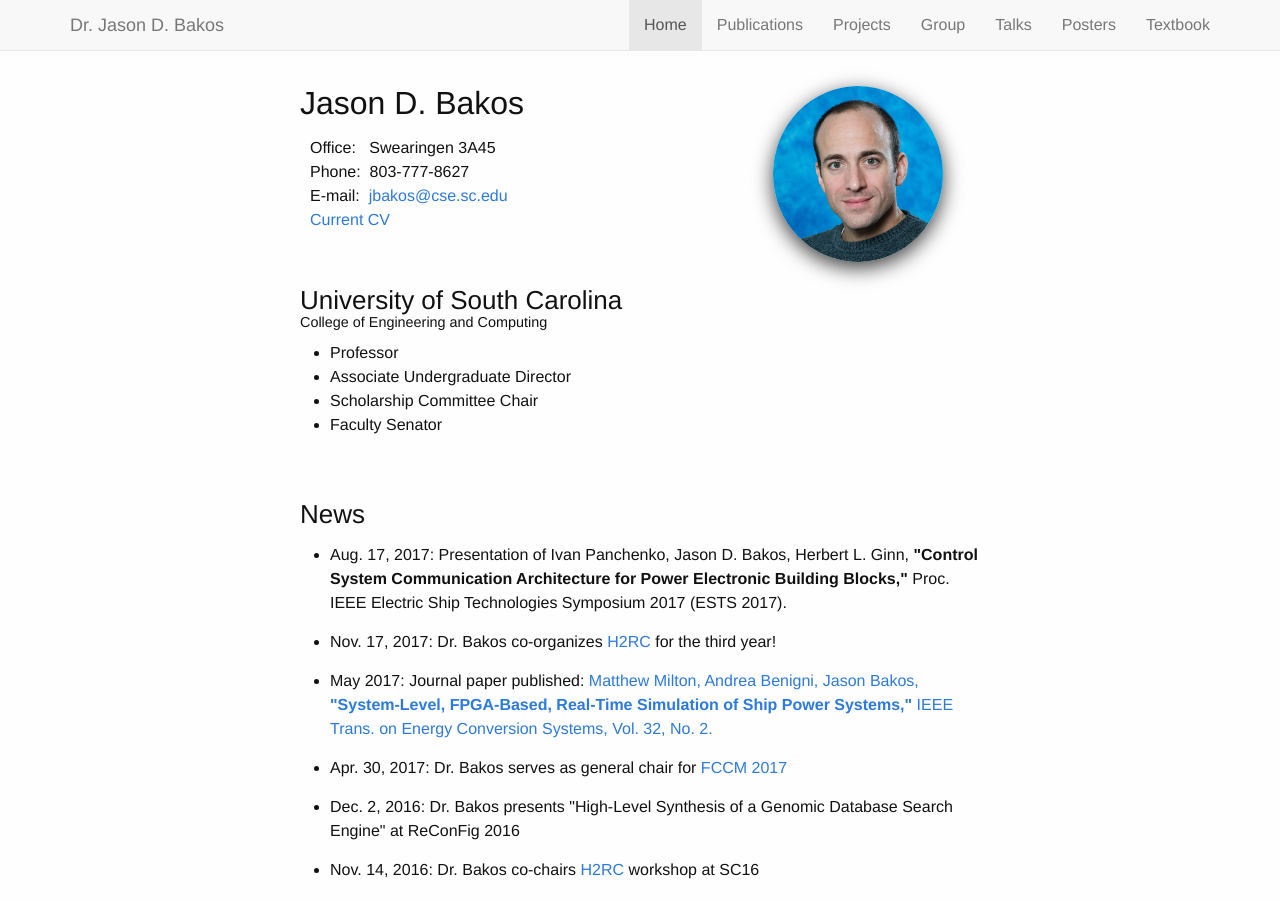
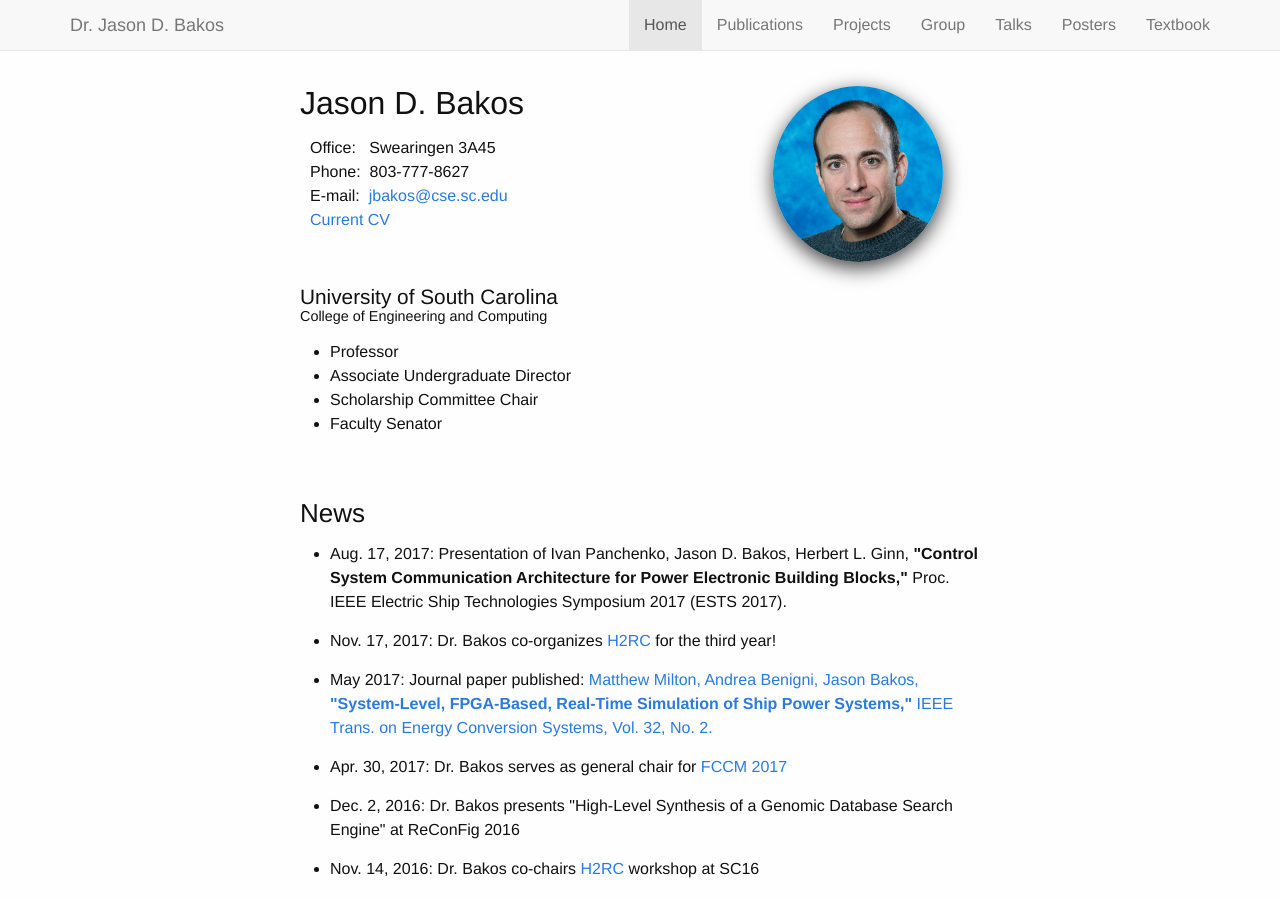
Before and after one commit to USCHeRC/Website, a Jekyll site: the page built from _my_pages/home.html, in a window 1280 px wide and 900 px high. Built offline with Jekyll 4.4.1, drawn with Linux system fonts in a browser that asks for light colours; our own code applies the rules of GitHub Pages for plain Markdown files.

Commit message:
new test

```diff
--- a/_data/members.yml
+++ b/_data/members.yml
@@ -47,7 +47,7 @@
   title:   Intel
   img:     rogers.jpg
 
-- name:    Tiffany M. Mintz, Ph.D.
+- name:    Tiffant Mintz, Ph.D.
   status:  alumnus
   year:    2010
   title:   Oak Ridge Nat'l Lab
--- a/_layouts/page.html
+++ b/_layouts/page.html
@@ -5,18 +5,13 @@ layout: default
 
   {% if page.heading %}
     <header class="post-header">
-      <!--
       {% if page.title == "Group" %}
         <div class="group"><h2> {{ page.heading }}</h2></div>
       {% else %}
         <h2> {{ page.heading }}</h2>
       {% endif %}
-    -->
-
-    <!-- this line is the new change -->
-      <div class="group"><h2> {{ page.heading }}</h2></div>
       <br>
-  </header>
+    </header>
   {% endif %}
 
   <div class="post-content">
--- a/_my_pages/group.html
+++ b/_my_pages/group.html
@@ -7,8 +7,6 @@ order: 3
 type: top-level
 ---
 <div class="group">
-<center><img style="width:50%" src="/assets/img/herc_logo.jpg"/></center>
-<br>
 <h2>Mission</h2>
 <p style="text-align:justify; text-justify: inter-word; margin-bottom:30px;">
 The Heterogeneous and Reconfigurable Computing (HeRC) Lab develops technologies
--- a/_my_pages/home.html
+++ b/_my_pages/home.html
@@ -23,8 +23,8 @@ permalink: /
 
 
 <!-- All styles are located at Website/_sass/_my-styles.scss -->
-<h3 class="home-usc">University of South Carolina</h4>
-<h4 class="home-usc">College of Engineering and Computing</h3>
+<h4 class="home-usc">University of South Carolina</h4>
+<h3 class="home-usc">College of Engineering and Computing</h3>
 <ul>
   <li>Professor</li>
   <li>Associate Undergraduate Director</li>
--- a/_sass/_my-styles.scss
+++ b/_sass/_my-styles.scss
@@ -9,13 +9,14 @@
   white-space:nowrap;
 }
 
-h3.home-usc{
+h4.home-usc{
+  font-size:130%;
   margin-bottom:0;
 }
 
-h4.home-usc{
+h3.home-usc{
   font-size:90%;
-  margin-bottom:10px;
+  margin-bottom:10;
 }
 
 ul.home-news li{
```
Also changed, not shown: 9 other files.
